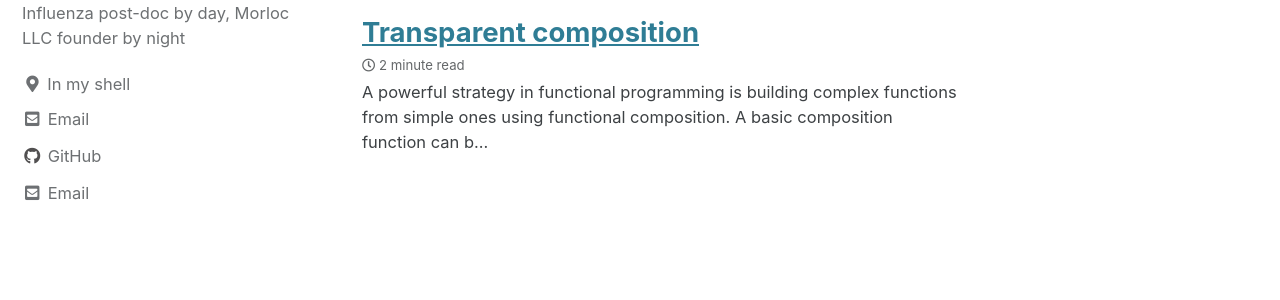
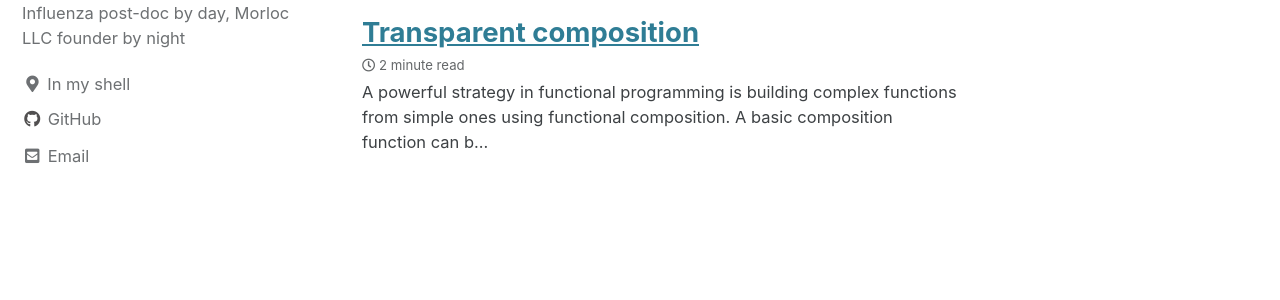
Before and after one commit to arendsee/arendsee.github.io, a Jekyll site: the page built from _pages/blogs.md, in a window 1280 px wide. Shown: the part 273-573 px from the top of the page. Built offline with Jekyll 4.4.1, drawn with Linux system fonts in a browser that asks for light colours; cached includes are drawn as plain includes.

Commit message:
Remove extra email link

```diff
--- a/_config.yml
+++ b/_config.yml
@@ -103,9 +103,6 @@ author:
   location         : "In my shell"
   email            : "zbwrnz@gmail.com"
   links:
-    - label: "Email"
-      icon: "fas fa-fw fa-envelope-square"
-      url: "mailto:zbwrnz@gmail.com"
     # - label: "Website"
     #   icon: "fas fa-fw fa-link"
     #   # url: "https://your-website.com"
```
